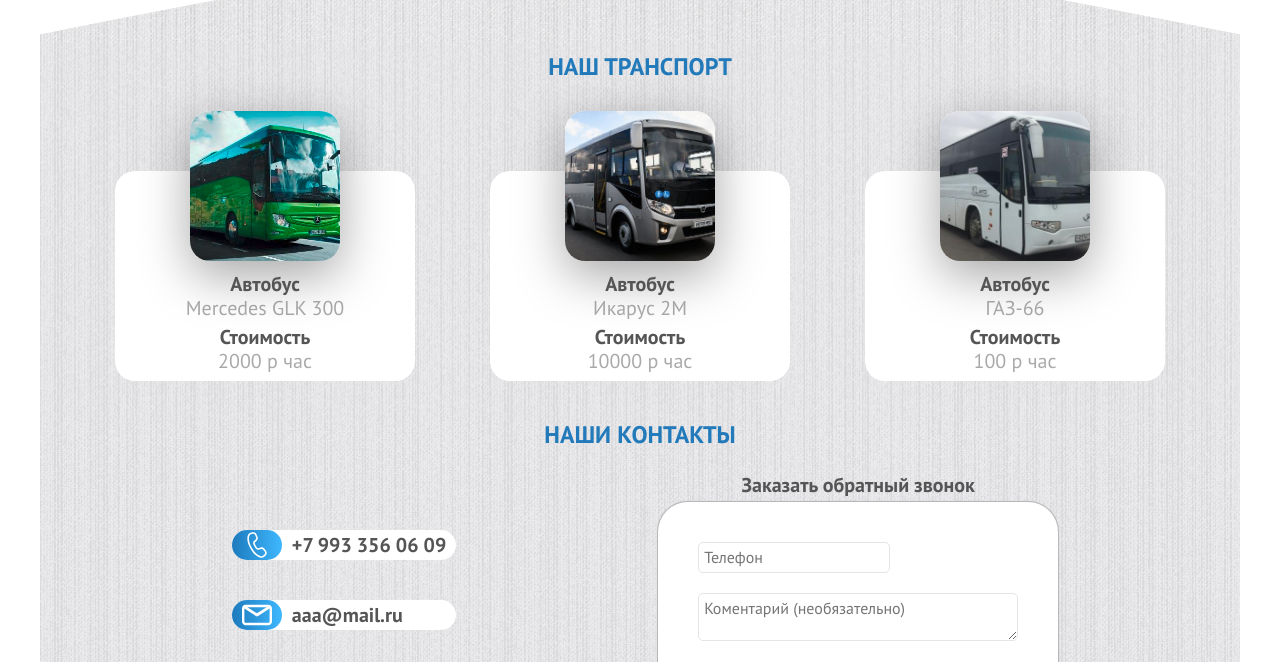
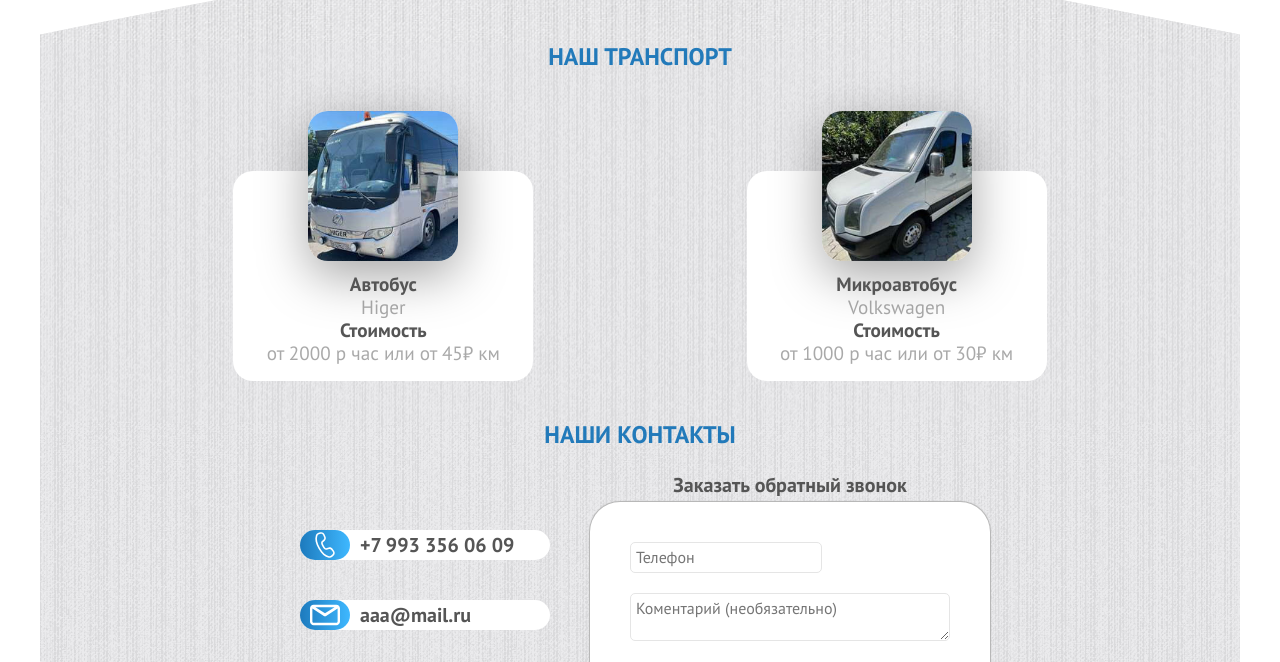
Before and after one commit to joker-dima/avto, a plain HTML site: page index.html in a window 1280 px wide. Shown: the part 957-1619 px from the top of the page. Drawn offline with Linux system fonts and the light colour scheme.

Commit message:
Исправил с баннером

```diff
--- a/index.html
+++ b/index.html
@@ -54,12 +54,13 @@
             <h1 class="visually-hidden">Заказать автобус в Волгограде</h1>
             <div class="banner">
                 <div class="banner__contacts">
+                    <a href="tel:+79933560609">
                         <picture>
                             <source srcset="img/banner/ins-2.png" media="(min-width:601px)">
                             <source srcset="img/banner/ins.png" media="(max-width:600px)">
                             <img src="img/banner/ins.png" alt="">
                         </picture>
-
+                    </a>
                 </div>
             </div>
 
@@ -87,17 +88,18 @@
                 <div class="cards">
                     <div class="card">
                         <div class="imgBx">
-                            <img src="img/cards/bus-1.jpg" alt="">
+                            <img src="img/cards/bus-1/250x250.jpg" alt="Автобус Higer прокат Волгоград">
                         </div>
                         <div class="card__content">
                             <div class="card__content__details">
-                                <h4>Автобус <br><span>Mercedes GLK 300</span></h4>
-                                <h4>Стоимость<br><span>2000 р час</span></h4>
+                                <h4>Автобус <br><span>Higer</span></h4>
+                                <h4>Стоимость<br><span>от 2000 р час или от 45₽ км</span></h4>
                                 <div class="card__content__data">
-                                    <h5>Пассажировместимость: <br> <span>40 чел.</span></h5>
+                                    <h5>Пассажировместимость: <br> <span>35 человек</span></h5>
+                                    <h5>Климат-контроль, микрофон, телевизор</h5>
                                 </div>
                                 <div class="actionBtn">
-                                    <button>Заказать</button>
+                                    <button>Подробнее</button>
                                 </div>
                             </div>
                         </div>
@@ -105,35 +107,18 @@
 
                     <div class="card">
                         <div class="imgBx">
-                            <img src="img/cards/bus-2.jpg" alt="">
+                            <img src="img/cards/bus-2/250x250.jpg" alt="Автобус Higer прокат Волгоград">
                         </div>
                         <div class="card__content">
                             <div class="card__content__details">
-                                <h4>Автобус <br><span>Икарус 2М</span></h4>
-                                <h4>Стоимость<br><span>10000 р час</span></h4>
+                                <h4>Микроавтобус<br><span>Volkswagen</span></h4>
+                                <h4>Стоимость<br><span>от 1000 р час или от 30₽ км</span></h4>
                                 <div class="card__content__data">
-                                    <h5>Пассажировместимость: <br> <span>900 чел.</span></h5>
+                                    <h5>Пассажировместимость: <br> <span>19 человек</span></h5>
+                                    <h5>Кондиционер, туристический <br> салон</h5>
                                 </div>
                                 <div class="actionBtn">
-                                    <button>Заказать</button>
-                                </div>
-                            </div>
-                        </div>
-                    </div>
-                    <div class="card">
-                        <div class="imgBx">
-                            <img src="img/cards/bus-3.jpg" alt="">
-                        </div>
-                        <div class="card__content">
-                            <div class="card__content__details">
-                                <h4>Автобус <br><span>ГАЗ-66</span></h4>
-                                <h4>Стоимость<br><span>100 р час</span></h4>
-                                <div class="card__content__data">
-                                    <h5>Пассажировместимость: <br> <span>2 чел.</span></h5>
-                                </div>
-                                <div class="actionBtn">
-                                    <button>Заказать</button>
-                                </div>
+                                    <button>Подробнее</button>
                                 </div>
                             </div>
                         </div>
@@ -174,7 +159,8 @@
                                     <div data-size="compact" class="g-recaptcha"
                                         data-sitekey="6LeFAB4gAAAAAMxoydugqHVFWVI1kO6IyPUqfGpL"></div>
                                     <p class="notification">Нажимая на кнопку «Перезвоните мне», Вы даете согласие на <a
-                                        target="_blank" style="text-decoration: underline" href="personal-data.html">
+                                            target="_blank" style="text-decoration: underline"
+                                            href="personal-data.html">
                                             обработку
                                             персональных данных</a> </p>
                                     <p><button type="submit" id="submit" class="go">Перезвоните мне</button></p>
--- a/scss/_feedback.scss
+++ b/scss/_feedback.scss
@@ -94,11 +94,18 @@ form#contact {
 	padding: 10px 20px;
 	border: none;
 	cursor: pointer;
-	background-image: linear-gradient(to right, #3fb8ff, #1d7abd);
-	border-radius: 20px;
+	background: linear-gradient(to right, rgba(66, 186, 252, 0.8)0%, rgba(33, 126, 188, 1)25%, rgba(32, 124, 186, 0.8)75%, rgba(65, 185, 251, 0.8)100%);
+	background-repeat: no-repeat;
+	background-size: 300% 300%;
+	transition: 0.5s;
+	border-radius: 10px;
 
 	&:hover {
-		background-image: linear-gradient(to left, #3fb8ff, #1d7abd);
+		background-position: 100% 100%;
+	}
+
+	&:active {
+		background-position: 50% 50%;
 	}
 }
 
--- a/scss/style.scss
+++ b/scss/style.scss
@@ -354,28 +354,9 @@ li {
 .banner__contacts {
     color: white;
     text-shadow: 1px 1px 1px #000;
-
-    display: flex;
-    flex-direction: column;
-    text-align: center;
-    // justify-content: center;
-    height: 500px;
-
-    @media (max-width:600px) {
-        img {
-            margin: 0 auto;
-            margin-top: 50px;
-        }
-    }
-
-    @media (min-width:601px) {
-        img {
-            margin: 0 auto;
-            margin-top: 90px;
-        }
-    }
-
-    // width: 400px;
+    position: absolute;
+    right: 10px;
+    top: 10px;
 }
 
 // О Компании
@@ -508,7 +489,6 @@ li {
     background-image: url(../img/pattern.png);
     background-position: bottom center;
     background-repeat: repeat;
-    padding: 10px;
 
     h2 {
         text-align: center;
@@ -535,6 +515,7 @@ li {
     border-radius: 20px;
     box-shadow: 0 35px 80 px (0, 0, 0, 0.15);
     transition: 0.5s;
+    margin: 10px;
 
     &:hover {
         height: 450px;
@@ -584,18 +565,18 @@ li {
 }
 
 .card__content__details {
-    padding: 40px;
+    padding: 10px;
     text-align: center;
     width: 100%;
     transition: 0.5s;
     transform: translateY(150px);
 
     h4 {
-        font-size: 1.25em;
+        font-size: 1.2em;
         font-weight: 700;
         color: #555;
         line-height: 1.2em;
-        margin-top: 5px;
+        // margin-top: 5px;
 
         span {
             font-style: 0.75em;
@@ -609,6 +590,7 @@ li {
     margin: 20px 0;
     display: flex;
     justify-content: center;
+    flex-direction: column;
 
     h5 {
         font-size: 1em;
@@ -633,13 +615,19 @@ li {
         outline: none;
         font-style: 1em;
         font-weight: 700;
-        background-image: linear-gradient(to right, #3fb8ff, #1d7abd);
         color: white;
         cursor: pointer;
+        background: linear-gradient(to right, rgba(66, 186, 252, 0.8)0%, rgba(33, 126, 188, 1)25%, rgba(32, 124, 186, 0.8)75%, rgba(65, 185, 251, 0.8)100%);
+        background-repeat: no-repeat;
+        background-size: 400% 400%;
+        transition: 0.5s;
 
         &:hover {
+            background-position: 100% 100%;
+        }
 
-            background-image: linear-gradient(to left, #3fb8ff, #1d7abd);
+        &:active {
+            background-position: 50% 50%;
         }
     }
 }
@@ -685,10 +673,11 @@ li {
     padding-bottom: 5px;
     display: flex;
     flex-wrap: wrap;
-    justify-content: space-evenly;
+    justify-content: center;
     align-items: flex-end;
     background-position: bottom center;
     background-repeat: repeat;
+    gap: 10px;
 
 }
 
@@ -698,6 +687,8 @@ li {
 }
 
 .contacts__item {
+    margin-left: auto;
+    width: 250px;
     display: flex;
     gap: 10px;
     background-color: white;
@@ -706,7 +697,6 @@ li {
     position: relative;
     align-items: center;
     padding-right: 10px;
-
 
     a {
         &:hover {
```
Also changed, not shown: css/style.css, img/banner/banner-1200x500 - копия - копия.jpg (added), img/banner/banner-1200x500.jpg, img/banner/banner-600x300.jpg, img/banner/ins - копия.png (added), img/banner/ins-2.png, img/banner/ins.png, img/cards/bus-1.jpg (deleted), img/cards/bus-1/250x250.jpg (added), img/cards/bus-1/bus-1.jpg (added), img/cards/bus-2.jpg (deleted), img/cards/bus-2/250x250.jpg (added), img/cards/bus-2/bus-1.jpg (added), img/cards/bus-3.JPG (deleted), 1 other file. Lines whose indentation alone changed are shown as unchanged.
